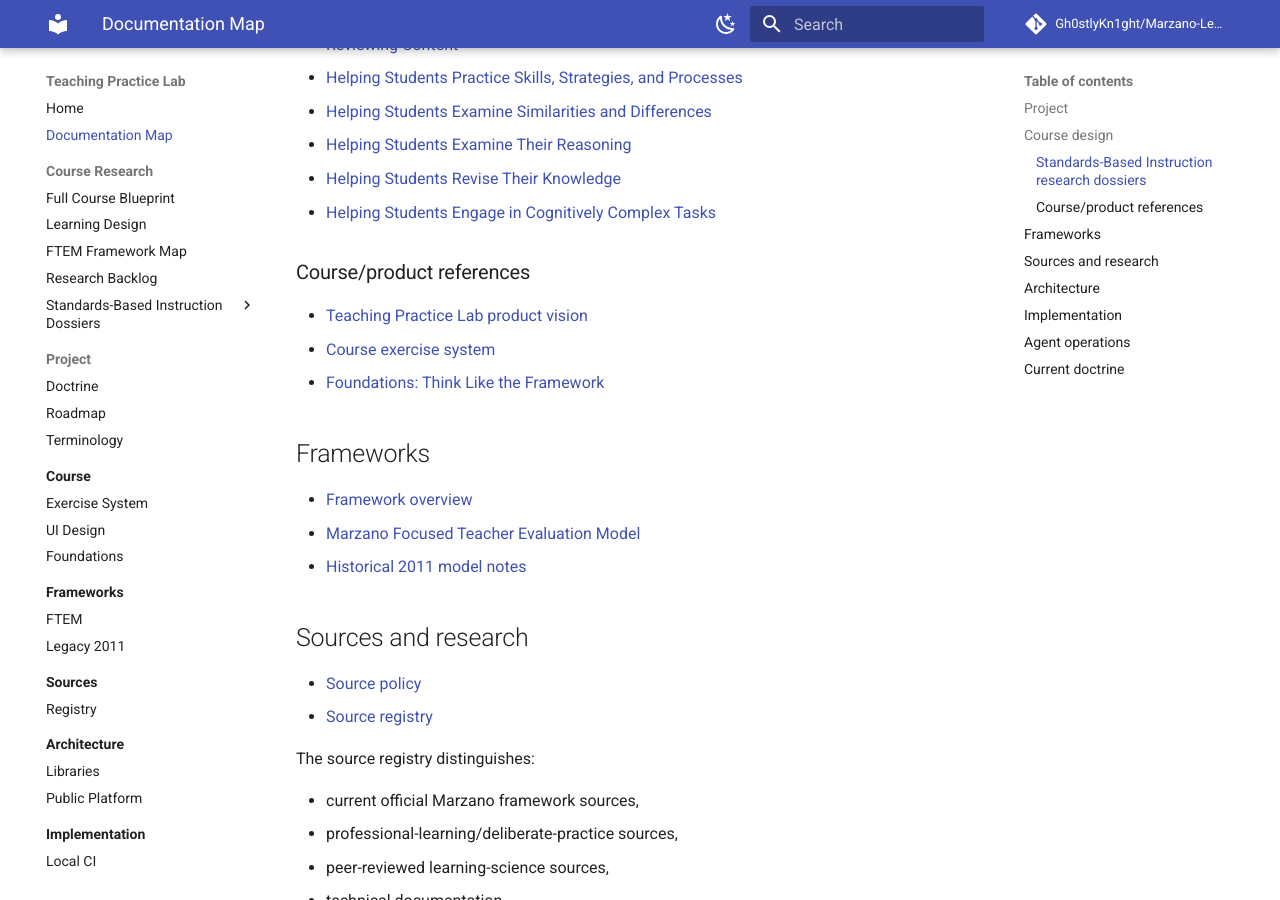
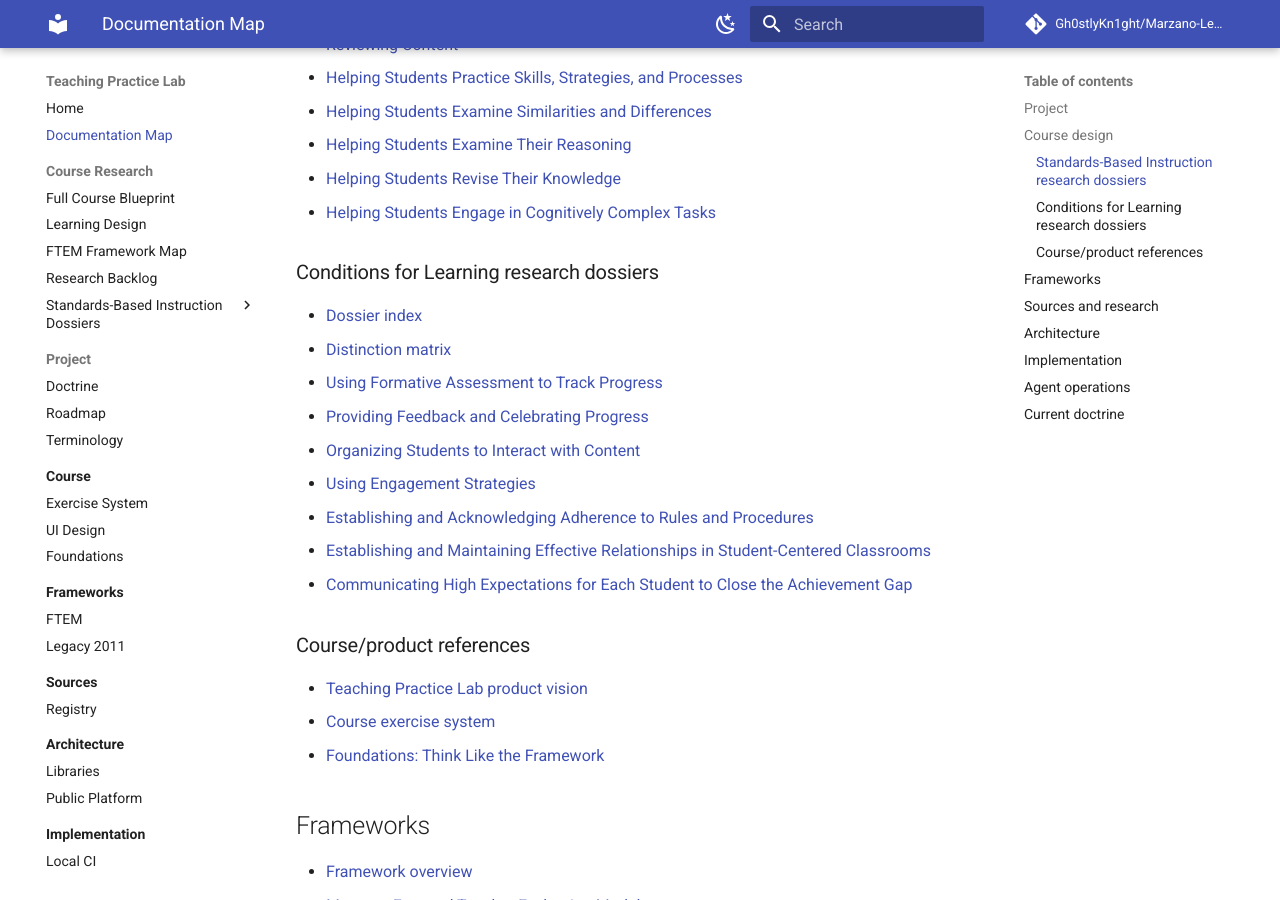
Before and after one commit to Gh0stlyKn1ght/Marzano-Learning-Map, an MkDocs documentation site: the page built from docs/SUMMARY.md, in a window 1280 px wide and 900 px high, scrolled down 947 px. Built offline with MkDocs 1.6.1 and Material for MkDocs 9.7.7, drawn with Linux system fonts in a browser that asks for light colours; comment, search, counter and statistics services are not loaded.

Commit message:
docs: add conditions dossiers to navigation

```diff
--- a/docs/SUMMARY.md
+++ b/docs/SUMMARY.md
@@ -31,6 +31,18 @@
 - [Helping Students Examine Their Reasoning](course/dossiers/standards-based-instruction/examine-reasoning.md)
 - [Helping Students Revise Their Knowledge](course/dossiers/standards-based-instruction/revise-knowledge.md)
 - [Helping Students Engage in Cognitively Complex Tasks](course/dossiers/standards-based-instruction/cognitively-complex-tasks.md)
+
+### Conditions for Learning research dossiers
+
+- [Dossier index](course/dossiers/conditions-for-learning/index.md)
+- [Distinction matrix](course/dossiers/conditions-for-learning/distinction-matrix.md)
+- [Using Formative Assessment to Track Progress](course/dossiers/conditions-for-learning/formative-assessment.md)
+- [Providing Feedback and Celebrating Progress](course/dossiers/conditions-for-learning/feedback-and-progress.md)
+- [Organizing Students to Interact with Content](course/dossiers/conditions-for-learning/interact-with-content.md)
+- [Using Engagement Strategies](course/dossiers/conditions-for-learning/engagement-strategies.md)
+- [Establishing and Acknowledging Adherence to Rules and Procedures](course/dossiers/conditions-for-learning/rules-and-procedures.md)
+- [Establishing and Maintaining Effective Relationships in Student-Centered Classrooms](course/dossiers/conditions-for-learning/relationships.md)
+- [Communicating High Expectations for Each Student to Close the Achievement Gap](course/dossiers/conditions-for-learning/high-expectations.md)
 
 ### Course/product references
 
```
